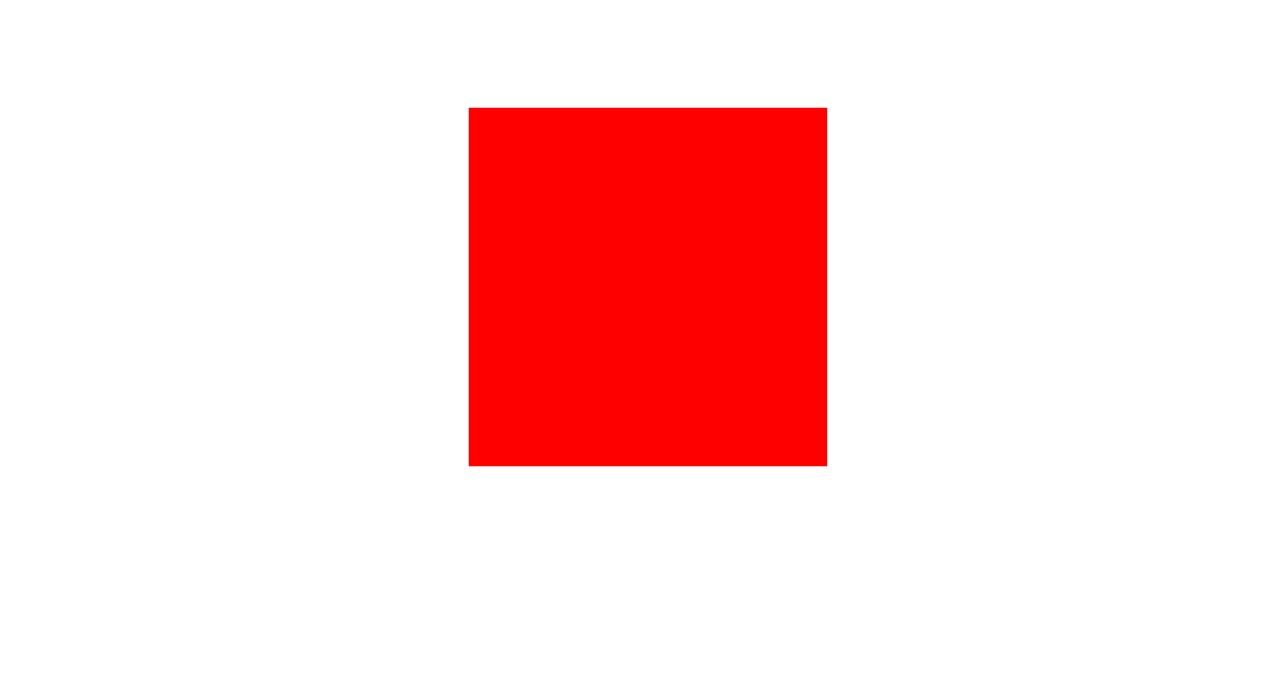
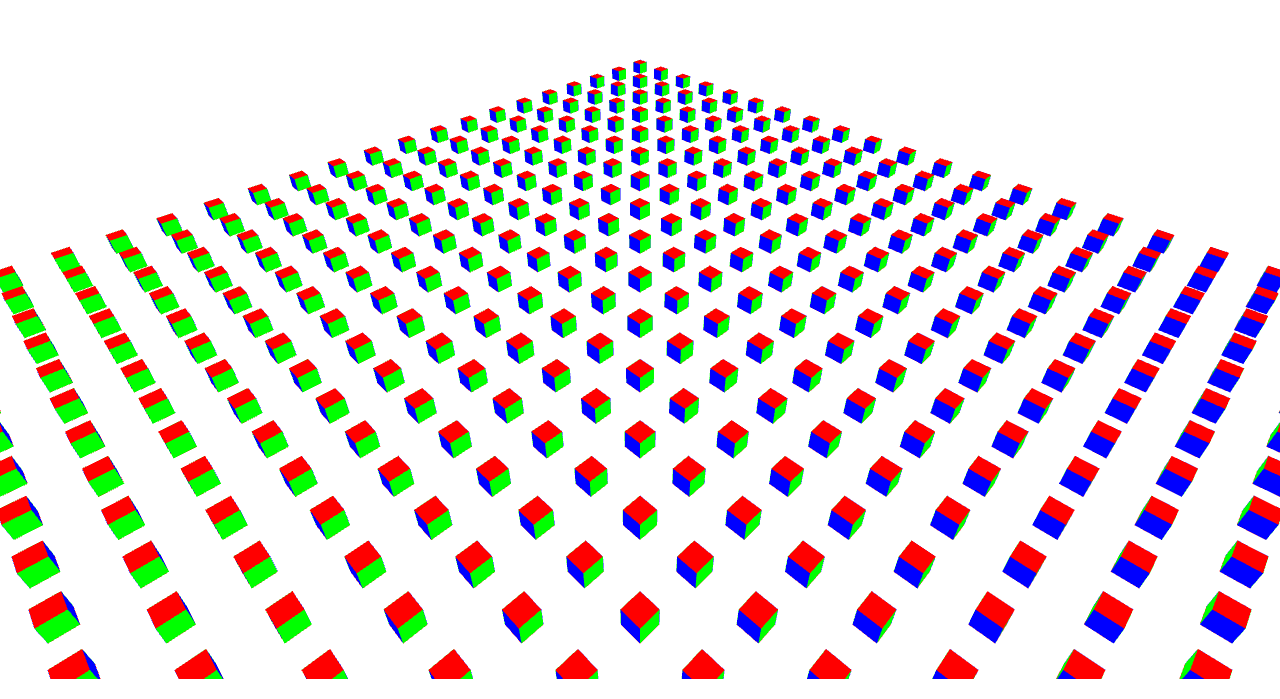
Before and after one commit to Trufi/identify, a website built with webpack: page index.html in a window 1280 px wide. Shown: the part 121-820 px from the top of the page. Built offline with nearby package versions, Linux system fonts and the light colour scheme.

Commit message:
Different colors on faces

```diff
--- a/index.html
+++ b/index.html
@@ -5,6 +5,14 @@
     <meta name="viewport" content="width=device-width, initial-scale=1.0">
     <meta http-equiv="X-UA-Compatible" content="ie=edge">
     <title>Raycasting and pixel picking</title>
+    <style>
+        html, body {
+            margin: 0;
+            width: 100%;
+            height: 100%;
+            overflow: hidden;
+        }
+    </style>
 </head>
 <body>
     <script src="./index.js"></script>
--- a/src/cube.js
+++ b/src/cube.js
@@ -3,31 +3,27 @@ import { mat4 } from 'gl-matrix';
 const key = ({x, y, z}) => `${x}_${y}_${z}`;
 
 export default class Cube {
-    constructor() {
-        this.position = [0, 0, 0];
+    constructor(position) {
+        this.position = position;
         this.size = [1, 1, 1];
         this.color = [1, 0, 0, 1];
+        this.faceColors = {
+            xy: [1, 0, 0, 1],
+            xz: [0, 1, 0, 1],
+            yz: [0, 0, 1, 1]
+        };
         this.uniqColor = [1, 1, 1, 1];
         this.buffer = this._generateBuffer();
     }
 
     _generateBuffer() {
-        const vertices = {};
-        for (let x = -1; x <= 1; x++) {
-            for (let y = -1; y <= 1; y++) {
-                for (let z = -1; z <= 1; z++) {
-                    vertices[key({x, y, z})] = this._generateVertex(x, y, z);
-                }
-            }
-        }
-
         const faces = [
-            this._generateFace(-1, 'x', 'y', vertices),
-            this._generateFace(1, 'x', 'y', vertices),
-            this._generateFace(-1, 'x', 'z', vertices),
-            this._generateFace(1, 'x', 'z', vertices),
-            this._generateFace(-1, 'y', 'z', vertices),
-            this._generateFace(1, 'y', 'z', vertices)
+            this._generateFace(-1, 'x', 'y'),
+            this._generateFace(1, 'x', 'y'),
+            this._generateFace(-1, 'x', 'z'),
+            this._generateFace(1, 'x', 'z'),
+            this._generateFace(-1, 'y', 'z'),
+            this._generateFace(1, 'y', 'z'),
         ];
 
         const orderedVertices = faces.reduce((prev, current) => prev.concat(current), []);
@@ -36,8 +32,7 @@ export default class Cube {
         return typedArray.buffer;
     }
 
-    //           -1  0  0
-    _generateFace(val, a, b, vertices) {
+    _generateFace(val, a, b) {
         const v = {
             x: val,
             y: val,
@@ -61,17 +56,17 @@ export default class Cube {
             v[a] = va;
             v[b] = vb;
 
-            return vertices[key(v)]
+            return this._generateVertex(v, this.faceColors[a + b]);
         });
     }
 
-    _generateVertex(x, y, z) {
+    _generateVertex({x, y, z}, faceColor) {
         return [
-            x * this.size[0],
-            y * this.size[1],
-            z * this.size[2]
+            (x + this.position[0]) * this.size[0],
+            (y + this.position[1]) * this.size[1],
+            (z + this.position[2]) * this.size[2]
         ].concat(
-            this.color,
+            faceColor,
             this.uniqColor
         );
     }
--- a/src/index.js
+++ b/src/index.js
@@ -45,27 +45,53 @@ gl.attachShader(program, fragmentShader);
 gl.linkProgram(program);
 
 // Получим местоположение переменных в программе шейдеров
-var uCamera = gl.getUniformLocation(program, 'u_camera');
-var aPosition = gl.getAttribLocation(program, 'a_position');
-var aColor = gl.getAttribLocation(program, 'a_color');
+const uCamera = gl.getUniformLocation(program, 'u_camera');
+const aPosition = gl.getAttribLocation(program, 'a_position');
+const aColor = gl.getAttribLocation(program, 'a_color');
 
-var cameraMatrix = mat4.create();
+const cameraMatrix = mat4.create();
 mat4.perspective(cameraMatrix, 45, window.innerWidth / window.innerHeight, 0.1, 1000);
-mat4.translate(cameraMatrix, cameraMatrix, [0, 0, -5]);
+const lookAtMatrix = mat4.create();
 
-const cube = new Cube();
+const zoom = 50;
+mat4.lookAt(lookAtMatrix, [-zoom, -zoom, zoom], [0, 0, 0], [0, 0, 1]);
+mat4.mul(cameraMatrix, cameraMatrix, lookAtMatrix);
 
-var glBuffer = gl.createBuffer();
+const k = 20;
+const padding = 5;
+const middle = k / 2;
+const cubes = [];
+for (let i = 0; i < k; i++) {
+    for (let j = 0; j < k; j++) {
+        const cube = new Cube([
+            (i - middle) * (1 + padding),
+            (j - middle) * (1 + padding),
+            0
+        ]);
+        cubes.push(cube);
+    }
+}
+
+function batching(cubes) {
+    const BYTES_PER_CUBE = 11 * 4 * 36;
+    const array = new Uint8Array(BYTES_PER_CUBE * cubes.length);
+    cubes.forEach((cube, i) => {
+        array.set(new Uint8Array(cube.buffer), i * BYTES_PER_CUBE);
+    });
+    return array.buffer;
+}
+
+const glBuffer = gl.createBuffer();
 gl.bindBuffer(gl.ARRAY_BUFFER, glBuffer);
-gl.bufferData(gl.ARRAY_BUFFER, cube.buffer, gl.STATIC_DRAW);
+gl.bufferData(gl.ARRAY_BUFFER, batching(cubes), gl.STATIC_DRAW);
 
 function render() {
     // Запрашиваем рендеринг на следующий кадр
     requestAnimationFrame(render);
 
     // Получаем время прошедшее с прошлого кадра
-    var time = Date.now();
-    // var dt = lastRenderTime - time;
+    const time = Date.now();
+    // const dt = lastRenderTime - time;
 
     // Очищаем сцену, закрашивая её в белый цвет
     gl.clearColor(1.0, 1.0, 1.0, 1.0);
@@ -86,7 +112,7 @@ function render() {
 
     gl.uniformMatrix4fv(uCamera, false, cameraMatrix);
 
-    gl.drawArrays(gl.TRIANGLES, 0, 36);
+    gl.drawArrays(gl.TRIANGLES, 0, 36 * cubes.length);
 
     // lastRenderTime = time;
 }
```
